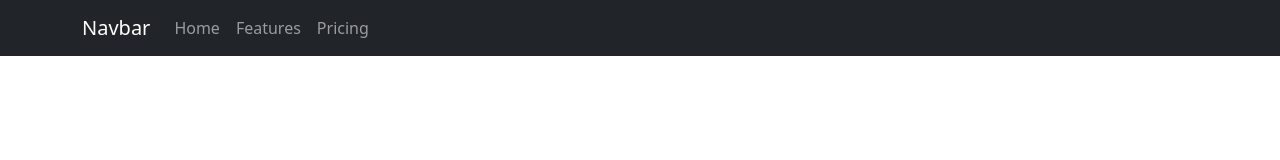
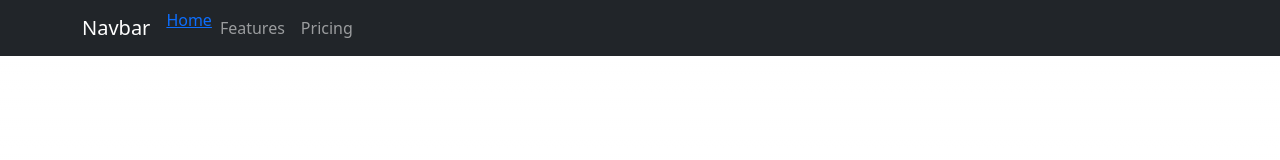
Before and after one commit to Caleb-Rogers/bmonroe-consulting, a Next.js app: page / in a window 1280 px wide. Shown: the top 160 px of the page. Built offline with nearby package versions, Linux system fonts and the light colour scheme.

Commit message:
inital routing example

```diff
--- a/src/pages/components/Homepage/Homepage.js
+++ b/src/components/Homepage/Homepage.js
@@ -3,6 +3,8 @@ import Button from "react-bootstrap/Button";
 import Container from "react-bootstrap/Container";
 import Nav from "react-bootstrap/Nav";
 import Navbar from "react-bootstrap/Navbar";
+import Link from "next/link";
+
 function Homepage() {
   return (
     <div>
@@ -10,7 +12,7 @@ function Homepage() {
         <Container>
           <Navbar.Brand href="#home">Navbar</Navbar.Brand>
           <Nav className="me-auto">
-            <Nav.Link href="#home">Home</Nav.Link>
+            <Link href="/contact">Home</Link>
             <Nav.Link href="#features">Features</Nav.Link>
             <Nav.Link href="#pricing">Pricing</Nav.Link>
           </Nav>
--- a/src/pages/index.js
+++ b/src/pages/index.js
@@ -1,4 +1,4 @@
-import Homepage from "./components/Homepage/Homepage";
+import Homepage from "../components/Homepage/Homepage";
 import "bootstrap/dist/css/bootstrap.min.css";
 <link
   rel="stylesheet"
```
Also changed, not shown: src/pages/contact.js (added, +7 -0 lines).
